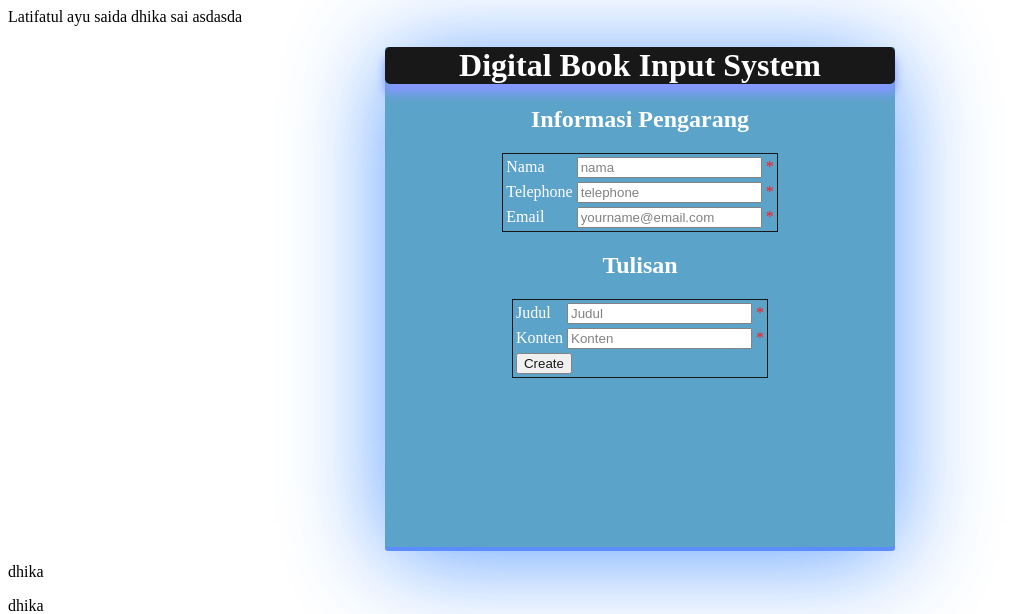
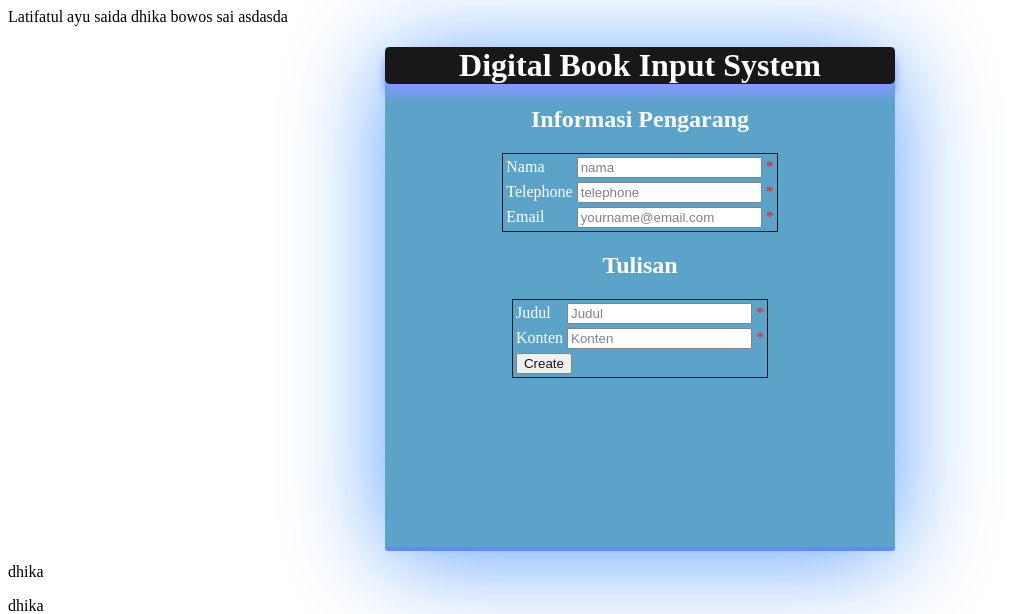
Before and after one commit to adhikadhanes/PPW, a PHP site: page / in a window 1280 px wide. Shown: the top 614 px of the page, without its empty margins (0-1020 px from the left). Run offline with PHP 8.4, Linux system fonts and the light colour scheme.

Commit message:
tes
bowls

```diff
--- a/index.php
+++ b/index.php
@@ -1,6 +1,7 @@
 <!DOCTYPE HTML> Latifatul
 <!DOCTYPE HTML> ayu saida
 <!DOCTYPE HTML> dhika
+<!DOCTYPE HTML> bowos
 sai
 asdasda
 <html>
```
